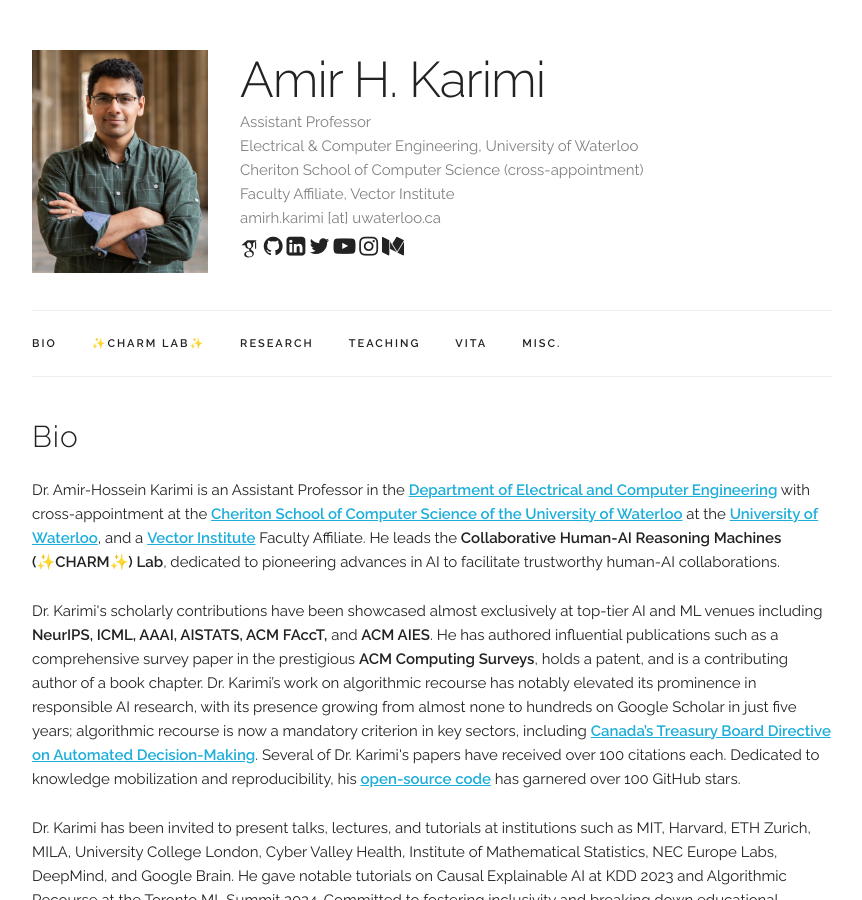
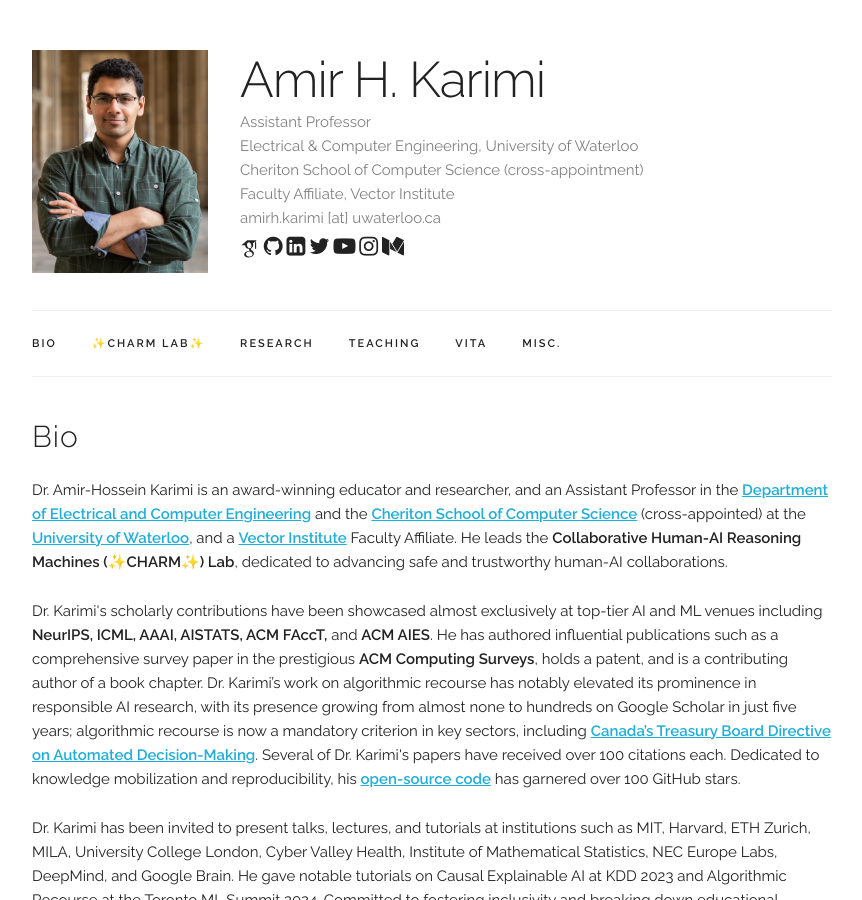
Before and after one commit to charmlab/website, a Jekyll site: the page built from index.html, in a window 1280 px wide and 900 px high. Shown: the whole window, without its empty margins (208-1070 px from the left). Built offline with Jekyll 4.4.1, drawn with Linux system fonts in a browser that asks for light colours; some web fonts are replaced; some of the changed text lies outside the part shown.

Commit message:
Bio updated to include award-winning X.

```diff
--- a/_data/teaching.yaml
+++ b/_data/teaching.yaml
@@ -26,9 +26,9 @@
     # banner: Free!
 
 university:
-  - title: "Intro to Machine Learning"
+  - title: "Machine Learning Essentials"
     image: "/assets/logos/introtoml.svg"
-    alt_text: "Intro to Machine Learning"
+    alt_text: "Machine Learning Essentials"
     links:
       - label: "👉🏼 Master ML Today 👈🏼"
         url: "https://courses.amirhkarimi.com/"
--- a/index.html
+++ b/index.html
@@ -5,9 +5,9 @@
 <div class="docs-section" id="bio">
   <h4>Bio</h4>
   <p>
-    Dr. Amir-Hossein Karimi is an Assistant Professor in the <a href="https://uwaterloo.ca/electrical-computer-engineering" target="_blank">Department of Electrical and Computer Engineering</a> with cross-appointment at the <a href="https://cs.uwaterloo.ca/" target="_blank">Cheriton School of Computer Science of the University of Waterloo</a> at the <a href="https://uwaterloo.ca/" target="_blank">University of Waterloo</a>, and a <a href="https://vectorinstitute.ai/" target="_blank">Vector Institute</a> Faculty Affiliate.
+    Dr. Amir-Hossein Karimi is an award-winning educator and researcher, and an Assistant Professor in the <a href="https://uwaterloo.ca/electrical-computer-engineering" target="_blank">Department of Electrical and Computer Engineering</a> and the <a href="https://cs.uwaterloo.ca/" target="_blank">Cheriton School of Computer Science</a> (cross-appointed) at the <a href="https://uwaterloo.ca/" target="_blank">University of Waterloo</a>, and a <a href="https://vectorinstitute.ai/" target="_blank">Vector Institute</a> Faculty Affiliate.
 
-    He leads the <b>Collaborative Human-AI Reasoning Machines (✨CHARM✨) Lab</b>, dedicated to pioneering advances in AI to facilitate trustworthy human-AI collaborations.
+    He leads the <b>Collaborative Human-AI Reasoning Machines (✨CHARM✨) Lab</b>, dedicated to advancing safe and trustworthy human-AI collaborations.
   </p>
   <p>
     Dr. Karimi's scholarly contributions have been showcased almost exclusively at top-tier AI and ML venues including <b>NeurIPS, ICML, AAAI, AISTATS, ACM FAccT,</b> and <b>ACM AIES</b>. He has authored influential publications such as a comprehensive survey paper in the prestigious <b>ACM Computing Surveys</b>, holds a patent, and is a contributing author of a book chapter.
```
